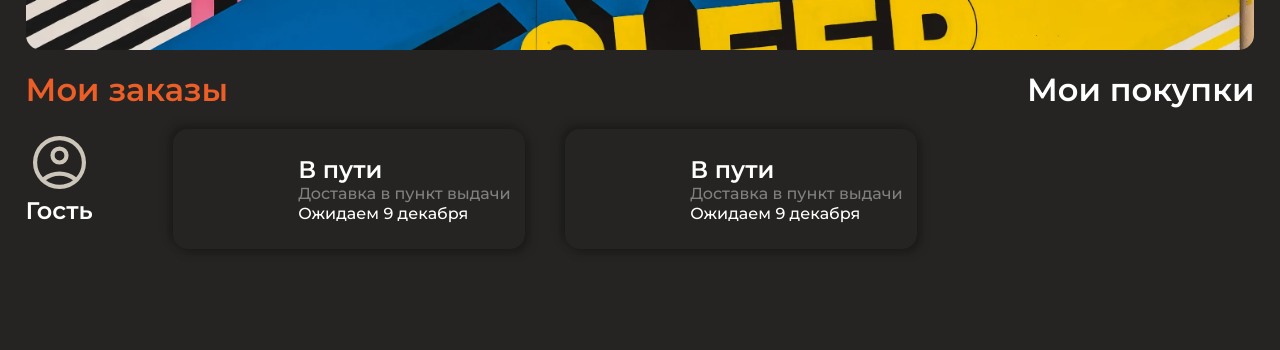
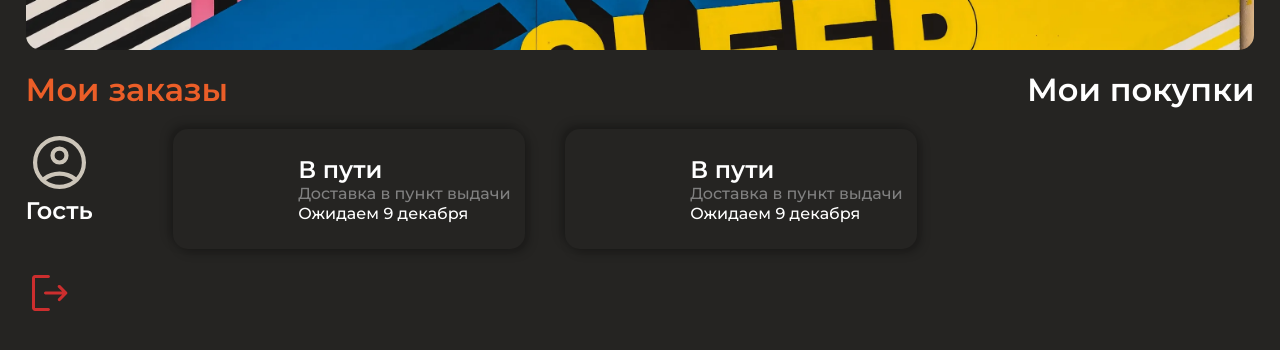
Before and after one commit to Rail-TH/SusMarket, a React (Create React App) app in the folder reactapp/: page /profile in a window 1280 px wide. Shown: the part 200-550 px from the top of the page. Built offline with nearby package versions, Linux system fonts and the light colour scheme; no server answers.

Commit message:
Added button for logout account in profile page

```diff
--- a/reactapp/src/ProfileStyle.scss
+++ b/reactapp/src/ProfileStyle.scss
@@ -7,7 +7,7 @@
     min-height: 100%;
     display: flex;
     flex-direction: column;
-    align-items: center;
+    align-items: flex-start;
     gap: 20px;
 
     .profile-page__nav {
@@ -44,7 +44,6 @@
 
     .orders-section {
         width: 100%;
-        min-height: 100%;
         display: flex;
         flex-direction: column;
         gap: 20px;
@@ -119,7 +118,6 @@
 
     .purchases-section {
         width: 100%;
-        min-height: 100%;
         display: flex;
         flex-direction: column;
         gap: 20px;
@@ -134,4 +132,8 @@
             }
         }
     }
+
+    .profile-page__logout-button {
+        width: 48px;
+    }
 }
--- a/reactapp/src/pages/ProfilePage.tsx
+++ b/reactapp/src/pages/ProfilePage.tsx
@@ -1,11 +1,22 @@
 import React from "react";
 import Banner from "../components/AdBanner";
+import { motion } from "framer-motion";
 import '../ProfileStyle.scss';
-import { Route, Routes } from "react-router-dom";
+import { Route, Routes, useNavigate } from "react-router-dom";
 import ProfileOrders from "../components/ProfileOrders";
 import ProfilePurchases from "../components/ProfilePurchases";
+import LogoutIcon from "../assets/icons/logout-icon.svg";
+import Cookies from "js-cookie";
 
 export default function ProfilePage() {
+    const navigate = useNavigate();
+
+    const handleLogout = () => {
+        Cookies.remove('user');
+        Cookies.remove('user_id');
+        navigate('/');
+    }
+
     return(
         <section className="profile-page">
             <Banner />
@@ -13,6 +24,14 @@
                 <Route path="/" element={<ProfileOrders/>}/>
                 <Route path="purchases" element={<ProfilePurchases/>}/>
             </Routes>
+            <motion.button
+                className="profile-page__logout-button"
+                whileTap={{scale: 0.9}}
+                transition={{duration: 0.2, type: "spring"}}
+                onClick={handleLogout}
+            >
+                <img src={LogoutIcon} alt="Logout icon" />
+            </motion.button>
         </section>
     )
 }
```
Also changed, not shown: reactapp/src/assets/icons/logout-icon.svg (added), 12 other files (tests, documents, lock files or other folders).
